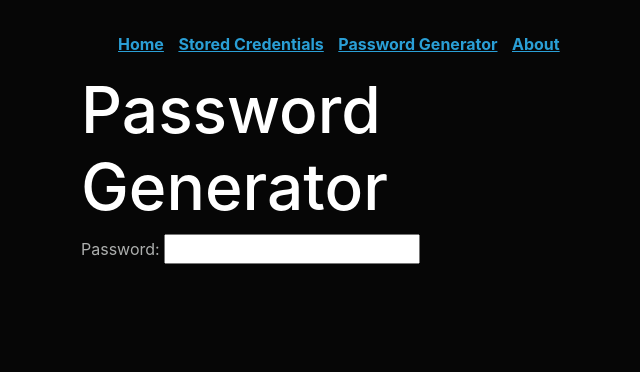
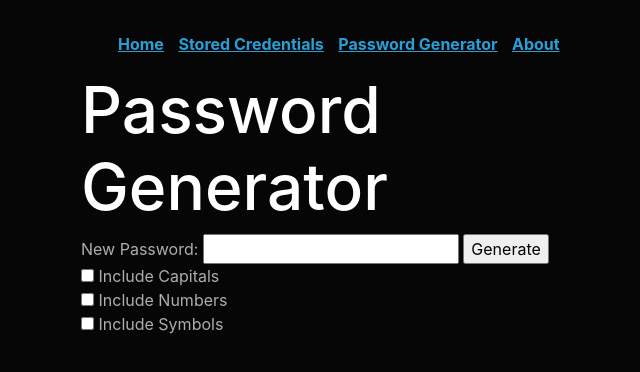
Before and after one commit to SlivaJ/password_manager, an Electron app: page password-manager/src/html/password_generator.html in a window 1280 px wide. Shown: the whole page, without its empty margins (287-927 px from the left). Drawn offline with Linux system fonts and the light colour scheme.

Commit message:
Navigation, pages, buttons and other UI are now included. None have backend functionality added yet

```diff
--- a/password-manager/src/html/password_generator.html
+++ b/password-manager/src/html/password_generator.html
@@ -4,7 +4,7 @@
     <meta charset="UTF-8">
     <meta http-equiv="X-UA-Compatible" content="IE=edge">
     <meta name="viewport" content="width=device-width, initial-scale=1.0">
-    <title>Generator</title>
+    <title>Password Manager</title>
     <link rel="stylesheet" href="../css/cyborg_bootstrap.css">
     <link rel="stylesheet" href="../css/password_generator.css">
 <body>
@@ -17,7 +17,16 @@
         </ul>
      </nav>
      <h1>Password Generator</h1>
-    <label for="new Password">Password: </label>
-    <input type="textbox" name=""><br>
+    <form>
+      <label for="new Password">New Password: </label>
+      <input type="textbox" name="">
+      <input type="button" value="Generate"><br>
+      <input type="checkbox" id="include_captial_checkbox">
+      <label for="include_captial_checkbox">Include Capitals</label><br>
+      <input type="checkbox" id="include_numbers_checkbox">
+      <label for="include_numbers_checkbox">Include Numbers</label><br>
+      <input type="checkbox" id="include_symbols_checkbox">
+      <label for="include_symbols_checkbox">Include Symbols</label><br>
+    </form>
 </body>
 </html>
```
Also changed, not shown: password-manager/src/html/about.html (+10 -2 lines), password-manager/src/html/stored_credentials.html (+1 -1 lines), password-manager/src/index.html (+4 -7 lines).
